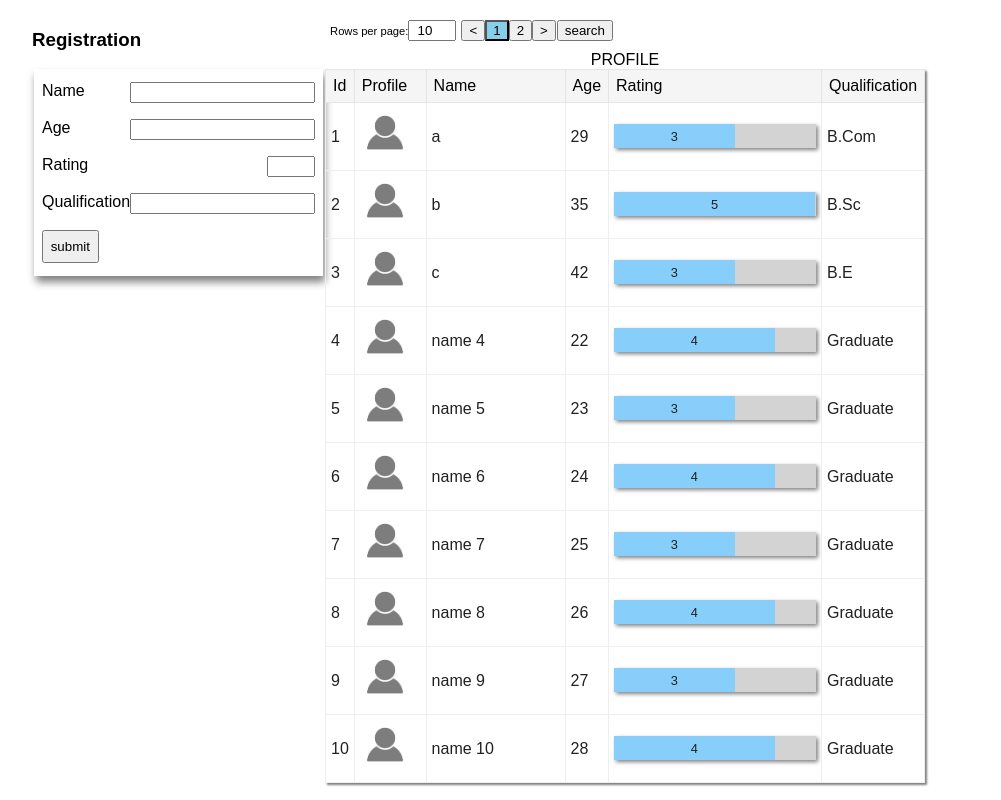
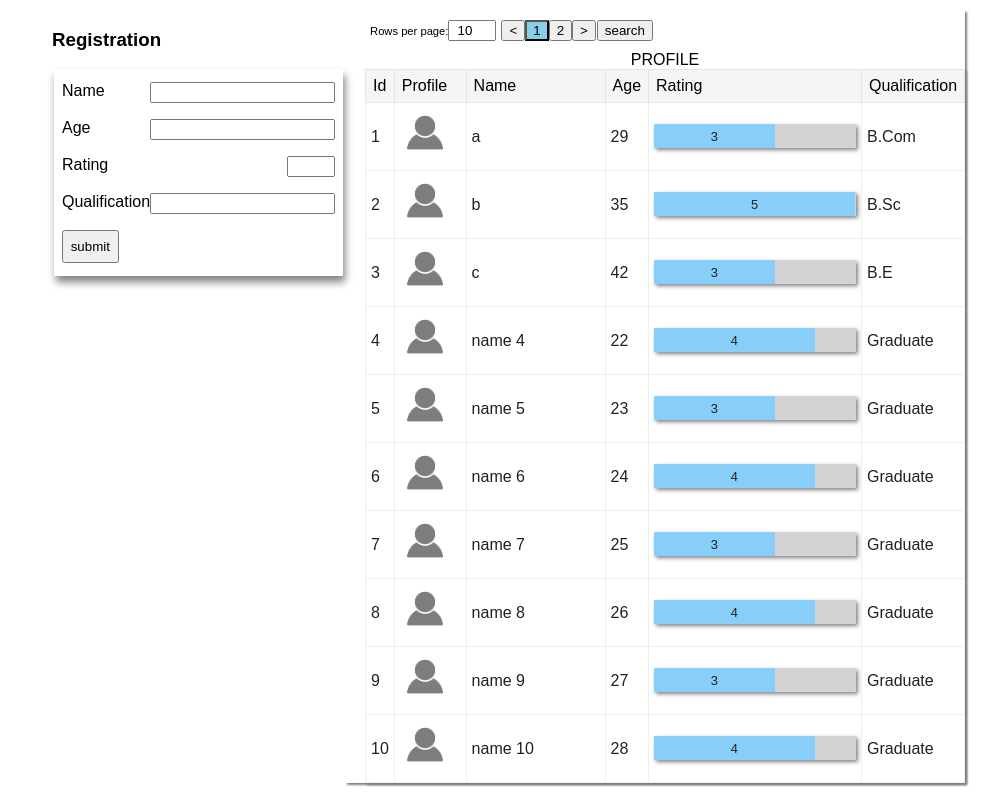
Before and after one commit to rajeshpillai/react-datatable, a React (Create React App) app: page / in a window 1280 px wide. Shown: the whole page, without its empty margins (0-1001 px from the left). Built offline with nearby package versions, Linux system fonts and the light colour scheme.

Commit message:
CSS Updates

```diff
--- a/src/App.css
+++ b/src/App.css
@@ -1,5 +1,15 @@
-.App {
+.app {
   width: 95%;
   margin: 5px auto;
   display: flex;
+  justify-content: flex-start;
+  flex-wrap: wrap;
 }
+
+.data-table {
+  padding-left: 20px;
+
+}
+.form {
+  padding-left: 20px;
+}
--- a/src/App.js
+++ b/src/App.js
@@ -65,8 +65,8 @@ export default class App extends React.Component {
   render() {
     console.log("APP:RENDER", this.state.data);
       return (
-        <div className="App">
-          <DynamicForm
+        <div className="app">
+          <DynamicForm className="form"
             title = "Registration"
             model={[
               {key: "name", label: "Name", props: {required: true}},
@@ -76,7 +76,7 @@ export default class App extends React.Component {
             ]}
             onSubmit = {(model)=> {this.onSubmit(model)}}
           />
-          <DataTable
+          <DataTable className="data-table"
             title="PROFILE"
             keyField="id"
             pagination={{
--- a/src/components/DataTable/DataTable.js
+++ b/src/components/DataTable/DataTable.js
@@ -342,7 +342,7 @@ export default  class DataTable extends React.Component {
         console.log("DataTable:render", this.props.data);
 
         return (
-            <div>
+            <div className={this.props.className}>
                 {this.pagination.enabled &&
                      <Pagination
                     type = {this.props.pagination.type}
--- a/src/components/DynamicForm/index.js
+++ b/src/components/DynamicForm/index.js
@@ -51,7 +51,7 @@ export default  class DynamicForm extends React.Component {
         let title = this.props.title || "Dynamic Form";
 
         return (
-            <div>
+            <div className={this.props.className}>
                 <h3>{title}</h3>
                 <form className="dynamic-form" onSubmit={(e)=> { this.onSubmit(e)}}>
                     {this.renderForm()}
```
